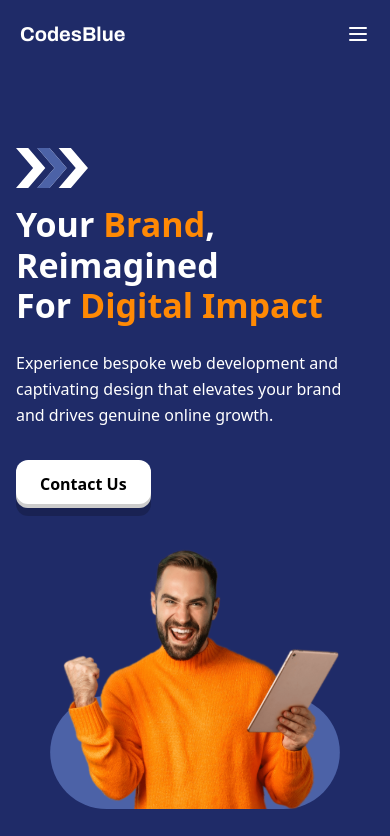
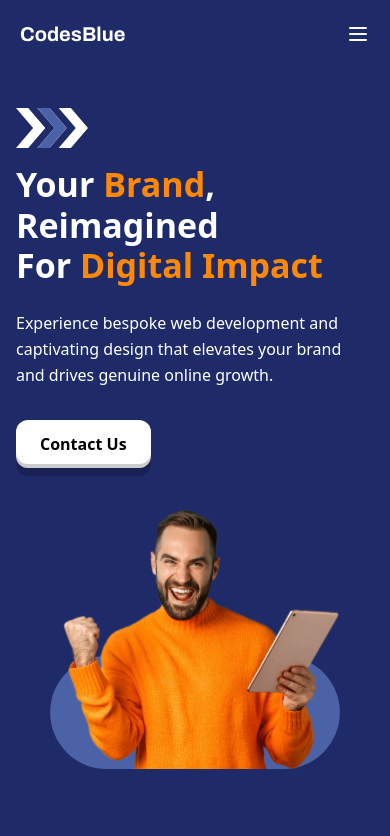
Before and after one commit to kshitijakarsh/codesblue, a Next.js app: page / in a window 390 px wide. Shown: the top 836 px of the page. Built offline with nearby package versions, Linux system fonts and the light colour scheme.

Commit message:
hero fix

```diff
--- a/components/sections/hero.tsx
+++ b/components/sections/hero.tsx
@@ -5,7 +5,7 @@ export default function Hero() {
   return (
     <div className="relative bg-[#1F2B68] text-white min-h-screen px-4 sm:px-6 md:pl-28 overflow-hidden font-sans">
       <motion.div
-        className="pt-20 md:pt-28 w-full"
+        className="pt-10 md:pt-28 w-full"
         initial={{ opacity: 0, y: -30 }}
         whileInView={{ opacity: 1, y: 0 }}
         transition={{ duration: 0.7 }}
```
